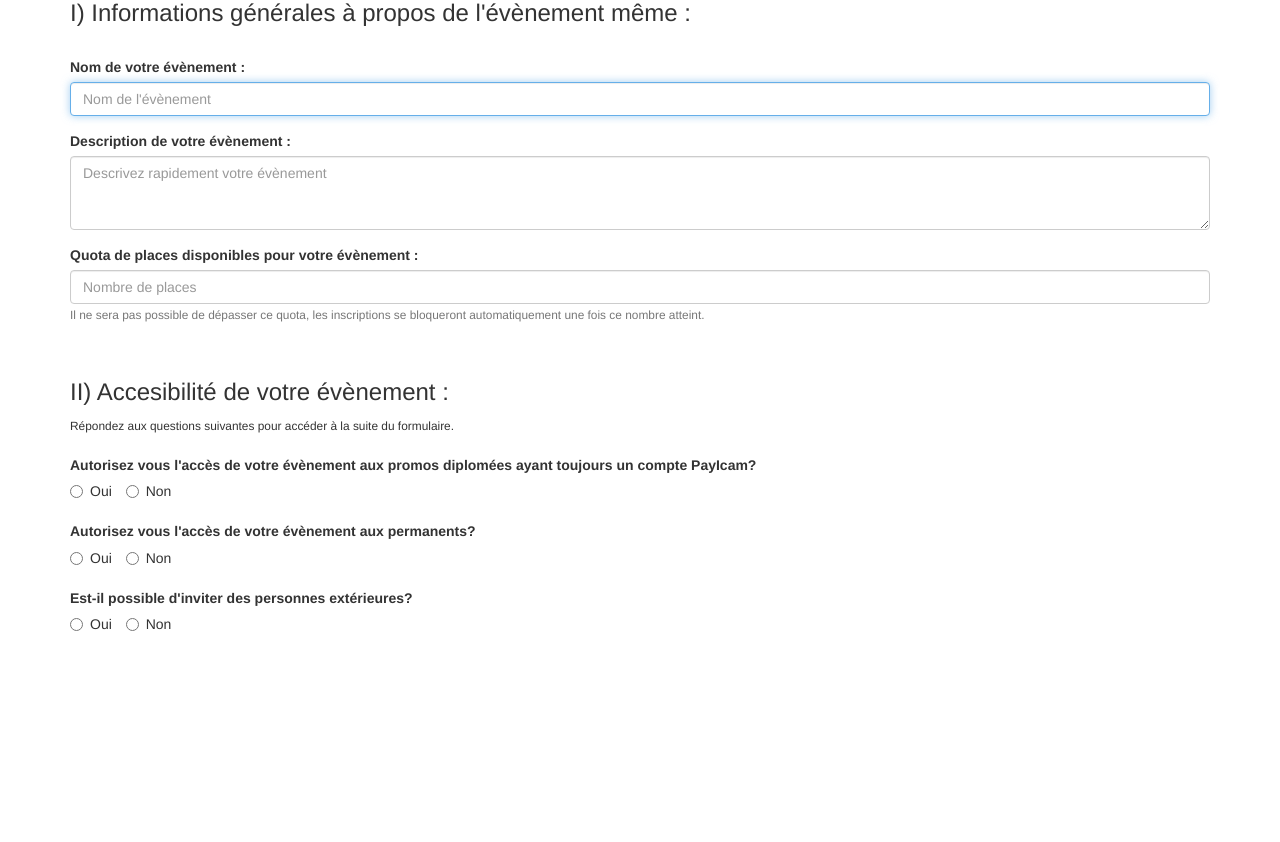
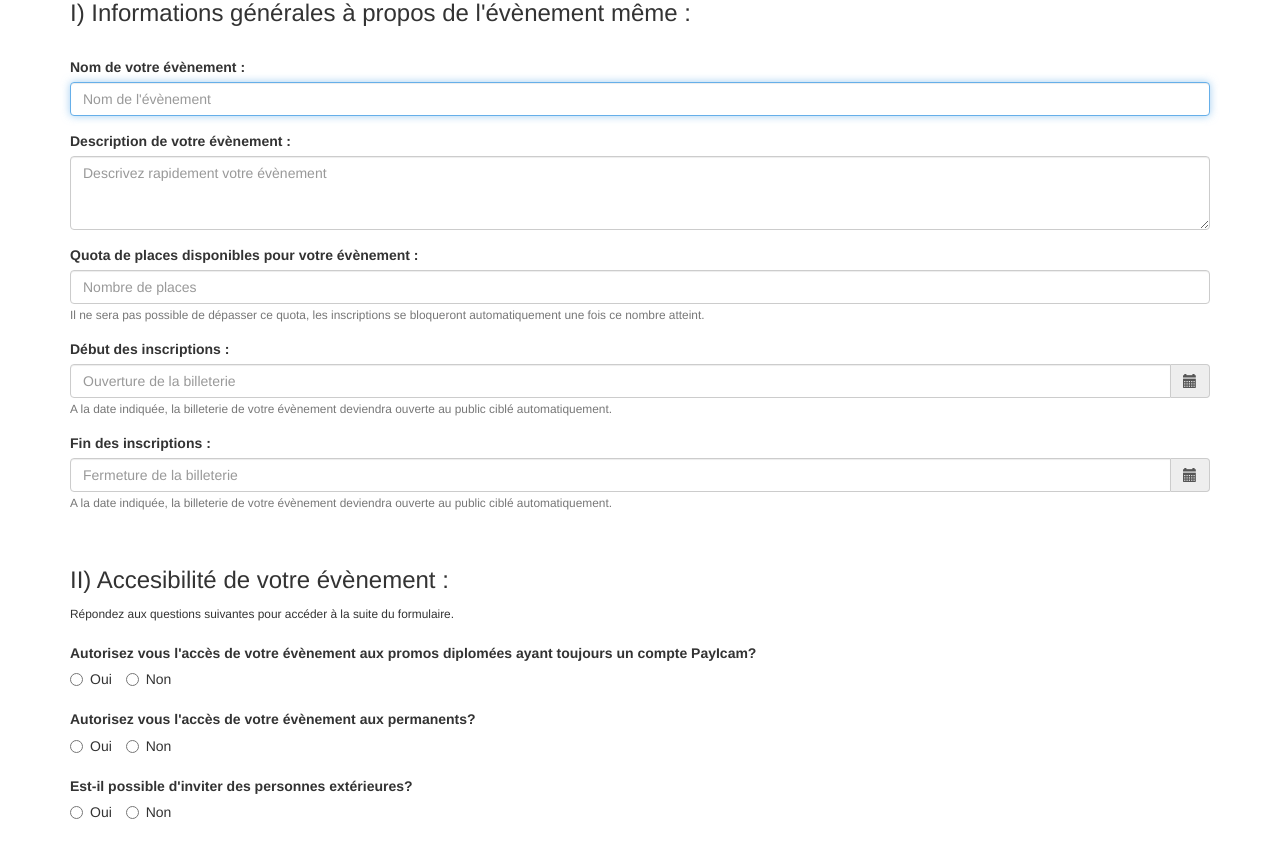
Before and after one commit to PayIcam/billetterie, a PHP site: page / in a window 1280 px wide. Shown: the part 626-1468 px from the top of the page. Before the commit the page ends 1257 px from the top, so only its background shows below. Run offline with PHP 8.4, Linux system fonts and the light colour scheme; some libraries are stand-ins or nearby versions.

Commit message:
- Ajout de promo sans avoir d'éléments de base dans le tableau - Ajout d'une date d'ouverture et de fermeture de billeterie

```diff
--- a/formulaire_billeterie/formulaire.js
+++ b/formulaire_billeterie/formulaire.js
@@ -4,12 +4,12 @@
  *
  */
 
-
 $("#availability_complement").hide();
 $("form").submit(function(event) {event.preventDefault()});
 
 $("form")[0].reset();
 $("#errors").hide();
+$("#table_row_example").hide();
 
 function efface_specifications()
 {
@@ -75,14 +75,21 @@ function question_change()
     }
 }
 
-$("input:radio[name='all_students']").is("checked");
+$("#table_availabilities #specification_table tbody tr :nth-child(7)").children().click(function()
+    {
+        var confirm_delete = window.confirm("Voulez vous vraiment supprimer cette promo ?");
+        if(confirm_delete)
+        {
+            $(this).parent().parent().remove();
+        }
+    });
 
 function add_row(site, promo, prix, quota=null, guest_number=0)
 {
     function check_not_present(site, promo)
     {
         error = false;
-        $("#table_availabilities tbody tr").each(function()
+        $("#specification_table tbody tr").each(function()
         {
             var ligne_etudiee = $(this);
             var site_etudiee = ligne_etudiee.children(":nth-child(2)").text();
@@ -106,15 +113,25 @@ function add_row(site, promo, prix, quota=null, guest_number=0)
     }
 
     var row_not_present_yet = check_not_present(site, promo);
+
     if(!row_not_present_yet)
     {
         return false;
     }
 
-    var table_body = $("#table_availabilities tbody");
-    var previous_row =$("#table_availabilities tbody tr:last");
+    var table_body = $("#table_availabilities #specification_table tbody");
+    var previous_row =$("#table_availabilities #specification_table tbody tr:last");
+
+    if(previous_row.length ==0)
+    {
+        previous_row = $("#table_availabilities #table_row_example tr");
+        if(previous_row.length ==0)
+        {
+            $("#errors").show().append('<div class="alert alert-danger alert-dismissible"> Il y a eu un problème, rechargez la page, et contactez nous ! Merci ! </div>')
+        }
+    }
+
     var previous_index =$("#table_availabilities tbody tr:last th").text();
-
     var new_row = previous_row.clone();
 
     new_row.children(":nth-child(1)").text(parseInt(previous_index)+1);
@@ -223,8 +240,6 @@ function ajout_promo()
 }
 function ajout_site_and_promo()
 {
-    console.log('mdr');
-    console.log($("#site_and_promo_only_input_guest_number"));
     var price = $("#site_and_promo_only_input_price").val();
     var quota = $("#site_and_promo_only_input_quota").val();
     var guest_number = $("#site_and_promo_only_input_guest_number").val();
--- a/formulaire_billeterie/index.php
+++ b/formulaire_billeterie/index.php
@@ -8,9 +8,14 @@
 
     <link rel="stylesheet" type="text/css" href="fonts/css/format.css">
     <link rel="stylesheet" href="https://maxcdn.bootstrapcdn.com/bootstrap/3.3.7/css/bootstrap.min.css" integrity="sha384-BVYiiSIFeK1dGmJRAkycuHAHRg32OmUcww7on3RYdg4Va+PmSTsz/K68vbdEjh4u" crossorigin="anonymous">
+    <link rel="stylesheet" href="https://maxcdn.bootstrapcdn.com/bootstrap/3.3.7/css/bootstrap-theme.min.css">
+    <link rel="stylesheet" href="https://cdnjs.cloudflare.com/ajax/libs/bootstrap-datetimepicker/4.17.47/css/bootstrap-datetimepicker.min.css">
 
+    <script src="https://cdnjs.cloudflare.com/ajax/libs/moment.js/2.20.1/moment.min.js"> </script>
     <script src="https://ajax.googleapis.com/ajax/libs/jquery/3.3.1/jquery.min.js"></script>
     <script src="https://maxcdn.bootstrapcdn.com/bootstrap/3.3.7/js/bootstrap.min.js" integrity="sha384-Tc5IQib027qvyjSMfHjOMaLkfuWVxZxUPnCJA7l2mCWNIpG9mGCD8wGNIcPD7Txa" crossorigin="anonymous"></script>
+    <script src="https://cdnjs.cloudflare.com/ajax/libs/bootstrap-datetimepicker/4.17.47/js/bootstrap-datetimepicker.min.js"></script>
+
 
 </head>
 <body>
@@ -50,9 +55,67 @@
 
                 <div class="form-group">
                     <label for="event_description">Quota de places disponibles pour votre évènement :</label>
-                    <input type="number" class="form-control" name="event_description" id="event_description" aria-describedby="quota_place_help" placeholder="Nombre de places" rows=3>
+                    <input type="number" min=0 class="form-control" name="event_description" id="event_description" aria-describedby="quota_place_help" placeholder="Nombre de places" rows=3>
                     <small id="quota_place_help" class="form-text text-muted">Il ne sera pas possible de dépasser ce quota, les inscriptions se bloqueront automatiquement une fois ce nombre atteint.</small>
                 </div>
+
+
+
+                <div id="ticketing_dates">
+                    <div class='form-group'>
+                        <label for="ticketing_start_date">Début des inscriptions :</label>
+                        <div class='input-group date' id='start_date_div'>
+                            <input type='text' class="form-control" name="ticketing_start_date" id="ticketing_start_date" aria-describedby="ticketing_start_date_help" placeholder="Ouverture de la billeterie" />
+                            <span class="input-group-addon"><span class="glyphicon glyphicon-calendar"></span></span>
+                        </div>
+                        <small id="ticketing_start_date_help" class="form-text text-muted">A la date indiquée, la billeterie de votre évènement deviendra ouverte au public ciblé automatiquement.</small>
+                    </div>
+                    <div class='form-group'>
+                        <label for="ticketing_end_date">Fin des inscriptions :</label>
+                        <div class='input-group date' id='end_date_div'>
+                            <input type='text' class="form-control" name="ticketing_end_date" id="ticketing_end_date" aria-describedby="ticketing_end_date_help" placeholder="Fermeture de la billeterie"/>
+                            <span class="input-group-addon">
+                                <span class="glyphicon glyphicon-calendar"></span>
+                            </span>
+                        </div>
+                        <small id="ticketing_end_date_help" class="form-text text-muted">A la date indiquée, la billeterie de votre évènement deviendra ouverte au public ciblé automatiquement.</small>
+                    </div>
+                </div>
+
+                <script type="text/javascript">
+                /**
+                 * Small script mostly taken from Bootstrap.
+                 *
+                 * It denies the user the possibility of setting the ticketing start date anterior to the ticketing end date.
+                 *
+                 * What I added ensured that when you clicked on the input itself, it would trigger the click on the gliphicon, thus opening
+                 * the date choice.
+                 */
+                    $(function () {
+                        $('#ticketing_dates input').click(function()
+                        {
+                            console.log('AHHHHH');
+                            console.log($(this).next('span'));
+                            console.log($(this).next('span').children());
+                            $(this).next('span').click();
+                        });
+
+                        $('#start_date_div').datetimepicker({
+                            sideBySide: true
+                        });
+                        $('#end_date_div').datetimepicker({
+                            sideBySide: true,
+                            useCurrent: false //Important! See issue #1075
+                        });
+                        $("#start_date_div").on("dp.change", function (e) {
+                            $('#end_date_div').data("DateTimePicker").minDate(e.date);
+                        });
+                        $("#end_date_div").on("dp.change", function (e) {
+                            $('#start_date_div').data("DateTimePicker").maxDate(e.date);
+                        });
+                    });
+                </script>
+
             </div>
 
             <br>
@@ -88,7 +151,22 @@
                     <div id="availability_complement">
                         <div id="table_availabilities">
                             <p>Ajoutez les promos qui doivent participer à qui vous ouvrez votre évènement ci dessous en indiquant le site et la promo !</p>
-                            <table class="table">
+
+                            <div id="table_row_example">
+                            <table>
+                                <tr>
+                                    <th>0</th>
+                                    <td>Lille</td>
+                                    <td>120</td>
+                                    <td>0€</td>
+                                    <td>500</td>
+                                    <td>3</td>
+                                    <td><button id="add_site_promo" class="btn btn-danger"><span class="glyphicon glyphicon-trash"></span></button></td>
+                                </tr>
+                            </table>
+                            </div>
+
+                            <table id="specification_table" class="table">
                                 <thead>
                                     <tr>
                                         <th scope="col">#</th>
@@ -166,7 +244,7 @@
                                         </div>
                                     </div>
 
-                                    <br> <br>
+                                    <br>
 
                                     <button id="ajout_site" class="btn btn-success">Ajouter ce/ces sites</button>
                                 </div>
@@ -220,7 +298,7 @@
                                         </div>
                                     </div>
 
-                                    <br> <br>
+                                    <br>
 
                                     <button id="ajout_promo" class="btn btn-success">Ajouter ce/ces promos</button>
                                 </div>
@@ -285,7 +363,7 @@
                                         </div>
                                     </div>
 
-                                    <br> <br>
+                                    <br>
 
                                     <button id="ajout_site_and_promo" class="btn btn-success">Ajouter ces promos pour les sites sélectionnés</button>
                                 </div>
```
